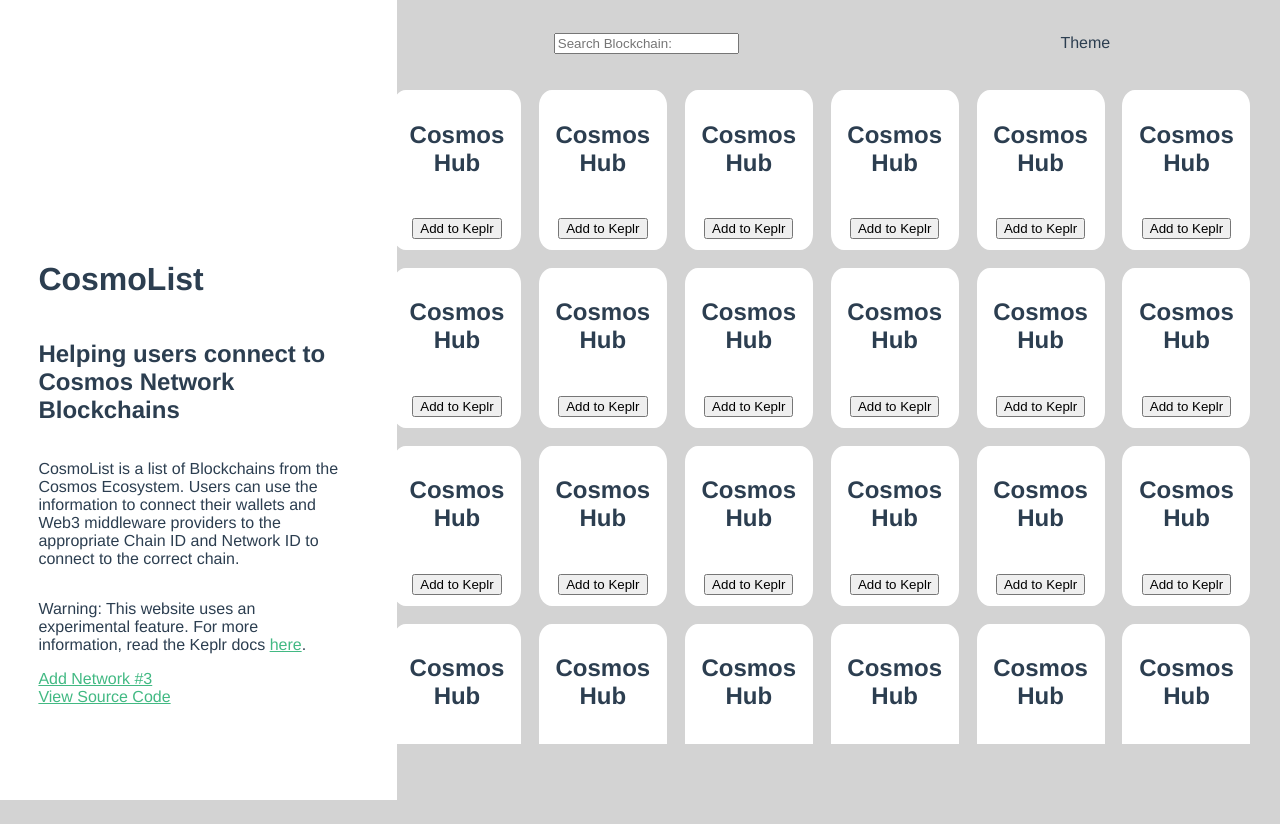
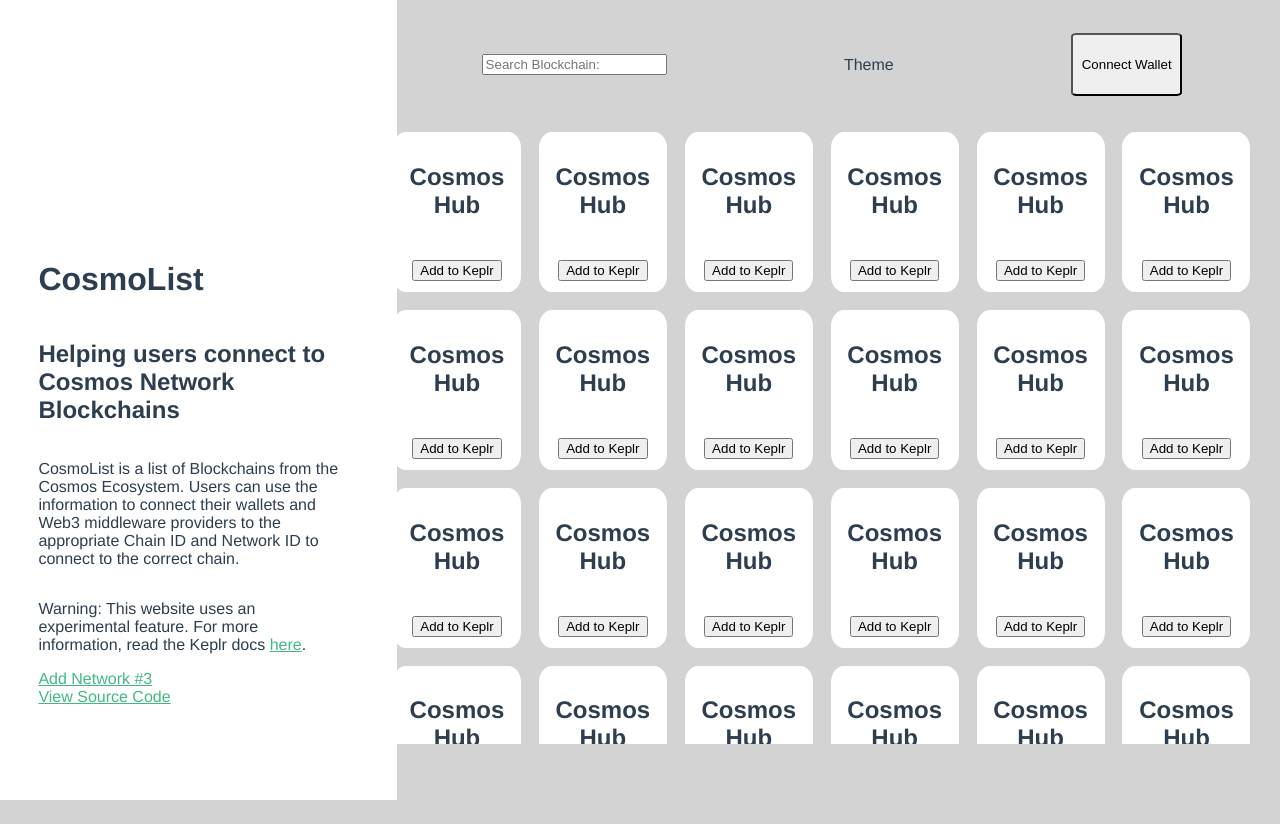
Before and after one commit to ArcAnya/CosmoList, a Vue app: page / in a window 1280 px wide. Built offline with nearby package versions, Linux system fonts and the light colour scheme.

Commit message:
two-steps: 1) connect wallet 2) add new chain

```diff
--- a/src/components/AddChain.vue
+++ b/src/components/AddChain.vue
@@ -12,9 +12,13 @@
 export default {
   name: "AddChain",
   methods: {
+    // NOTE: don't need to connect the wallet, only to add the chain to the wallet
+      // or do we? => doesn't react if wallet not "logged in" => should encourage you to log in, maybe prompt the log in
     async addChain() {
       if (window.keplr) {
+        // TO DO: so far need to disable Brave privacy feature for it to work :/
         // TO DO: check that has certain info (chainId) - necessary for button to work
+        window.keplr.enable("cosmohub-4");
         window.keplr.experimentalSuggestChain(chainData);
         // return window.keplr;
       } else {
--- a/src/components/RightSide.vue
+++ b/src/components/RightSide.vue
@@ -5,6 +5,10 @@
         <input type="text" v-model="search" placeholder="Search Blockchain:" />
       </div>
       <div>Theme</div>
+      <button @click="connect()">
+        <p v-if="!address">Connect Wallet</p>
+        <p v-else>Connected {{address}}</p>
+      </button>
     </div>
     <br />
     <div class="list">
@@ -52,10 +56,30 @@
 
 export default {
   name: "RightSide",
+  data() {
+    return {
+      keplrInfo: null,
+      address: null,
+    };
+  },
   components: {
     AddChain,
   },
-  methods: {},
+  methods: {
+    async connect() {
+      if (window.keplr) {
+        window.keplr.enable("cosmoshub-4");
+        this.keplrInfo = await window.keplr.getKey("cosmoshub-4");
+        this.address = this.keplrInfo.bech32Address;
+        console.log(this.address);
+        // TO DO => with catch / error AND change button to "connected" div when connected (or "disconnect" button to lock again )
+      } else {
+        alert(
+          "Install the Keplr Wallet browser extension: https://chrome.google.com/webstore/detail/keplr/dmkamcknogkgcdfhhbddcghachkejeap?hl=en"
+        );
+      }
+    },
+  },
 };
 </script>
 
```
